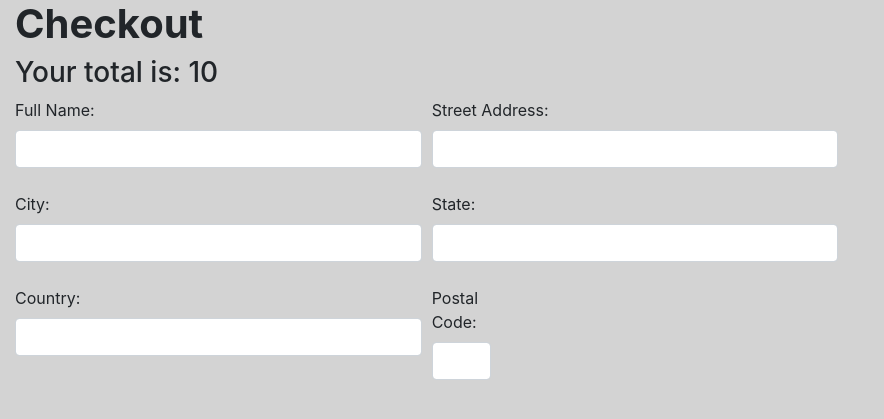
After one commit to Maxberman3/cs50project3public, a Django app: template redneck1/templates/redneck1/checkoutform.html in a window 1280 px wide. The commit adds this page. Shown: the top 419 px of the page, without its empty margins (0-884 px from the left). Run offline with Django 3.2, Linux system fonts and the light colour scheme; the template is opened without the code that fills it: most values are stand-ins (such as "Sample title", 1, 10 or a date in 2020); some libraries are stand-ins or nearby versions.

Commit message:
checkout setup. Error handled on ticketing

```diff
--- /dev/null
+++ b/redneck1/templates/redneck1/checkoutform.html
@@ -0,0 +1,63 @@
+<!DOCTYPE html>
+<html>
+<head>
+  <meta charset="utf-8">
+  <meta name="viewport" content="width=device-width, initial-scale=1, shrink-to-fit=no">
+  <!-- Bootstrap CSS -->
+  <link rel="stylesheet" href="https://stackpath.bootstrapcdn.com/bootstrap/4.1.3/css/bootstrap.min.css" integrity="sha384-MCw98/SFnGE8fJT3GXwEOngsV7Zt27NXFoaoApmYm81iuXoPkFOJwJ8ERdknLPMO" crossorigin="anonymous">
+  <title>Checkout</title>
+</head>
+<body style="background-color:lightgrey">
+  <div class="container-fluid">
+    <div class="row">
+      <div class="col-8">
+        <h1><strong>Checkout</strong></h1>
+        <h3>Your total is: {{total}}</h3>
+        <form class="form-group" method="post" action="{% url 'checkout' %}">
+          {% csrf_token %}
+        <div class="form-row">
+        <div class="col">
+        <label for='namefield'>Full Name:</label>
+        <input type="text" maxlength="700" name='full_name' class='form-control' id='namefield' required>
+      </div>
+        <div class="col">
+        <label for='addressfield'>Street Address:</label>
+        <input type="text" maxlength="700" name='address' class='form-control' id='addressfield' required>
+      </div>
+    </div>
+  </br>
+        <div class="form-row">
+          <div class="col">
+        <label for='cityfield'>City:</label>
+        <input type="text" maxlength="700" name='city' class='form-control' id='cityfield' required>
+      </div>
+        <div class="col">
+          <label for='statefield'>State:</label>
+          <input type="text" maxlength='14' name='state' class='form-control' id='statefield' required>
+      </div>
+    </div>
+  </br>
+      <div class="form-row">
+        <div class='col-6'>
+          <label for='countryfield'>Country:</label>
+          <input type="text" class='form-control' maxlength="74" name="country" id='countryfield' required>
+        </div>
+        <div class="col-1">
+        <label for='zipfield'>Postal Code:</label>
+        <input type='text' maxlength="5" name='zip' class='form-control' id='zipfield' required>
+      </div>
+      </div>
+      </br>
+        <script src="https://checkout.stripe.com/checkout.js" class="stripe-button"
+        data-key="{{stripe_key}}"
+        data-name="redneck_cruises_inc"
+        data-zip-code="true"
+        data-amount="{{stripetotal}}"
+        data-currency="usd">
+        </script>
+        </form>
+      </div>
+    </div>
+  </div>
+</body>
+</html>
--- a/redneck1/templates/redneck1/error.html
+++ b/redneck1/templates/redneck1/error.html
@@ -14,13 +14,17 @@
   body{
   background-color: lightgrey;
 }
+h2{
+  color:red;
+}
   </style>
 </head>
 <body>
   <div class="container-fluid">
+    <h2>Error!</h2>
   {{problem}}</br>
   {{message}}</br>
-  <a href="{{address}}"> Try again </a>
+  <strong><a href="{{address}}"> Try again </a></strong>
 </div>
 </body>
 </html>
--- a/redneck1/templates/redneck1/gettix.html
+++ b/redneck1/templates/redneck1/gettix.html
@@ -15,9 +15,9 @@
           <form action="{% url 'ticketsubmit' %}" method="post">
             {% csrf_token %}
           First Name: </br>
-          <input type="text" name="first_name" placeholder="Billy-Ray"></br>
+          <input type="text" name="first_name" placeholder="Billy-Ray" required></br>
           Last Name: </br>
-          <input type="text" name="last_name" placeholder="Chestnut"></br>
+          <input type="text" name="last_name" placeholder="Chestnut" required></br>
           <select name="cruise">
             {% for cruise in cruises %}
             <option value="{{cruise.id}}"> {{cruise.origin}} to {{cruise.destination}}
--- a/redneck1/templates/redneck1/gottix.html
+++ b/redneck1/templates/redneck1/gottix.html
@@ -10,8 +10,8 @@
 </head>
 <body>
   <h2> Reservation Made! </h2></br>
-  <p> Congragulations {{passengername}}! Reservations have been made for you on the cruise from {{cruiseinfo.origin}} to {{cruiseinfo.destination}}.
-    We're looking forward to seeing you then. Please arrive on time at {{cruiseinfo.origin}}. Before boarding the crew will holler out your name and if you are present
+  <p> Congragulations {{passengername}}! Reservations have been made for you on the cruise from {{cruise.origin}} to {{cruise.destination}}.
+    We're looking forward to seeing you then. Please arrive on time at {{cruise.origin}}. Before boarding the crew will holler out your name and if you are present
     you should shout back "YUP THATS ME! {{passengername}}! THE BEST DAMN HILLBILLY ON THE BOAT!".  At which point we collect proper payment for the trip, which includes but
     is not limited to: dollar bills, PBR, Kenny Chesney Records, belt buckles of a suitable size, and bj's from your sister.</p>
   </br>
--- a/redneck1/templates/redneck1/shoppingcart.html
+++ b/redneck1/templates/redneck1/shoppingcart.html
@@ -20,7 +20,7 @@
       {% endfor %}
     </ul>
     <h4> Grand Total: $<span id="total">{{total}}</span></h4>
-    <a href="/merch" class="btn btn-primary">Continue Shopping</a>    <a href="" class="btn btn-primary">Checkout</a>
+    <a href="/merch" class="btn btn-primary">Continue Shopping</a>    <a href="{% url 'checkout' %}" class="btn btn-primary">Checkout</a>
   </div>
   <script>
   $.ajaxSetup({data: {
--- a/redneck1/urls.py
+++ b/redneck1/urls.py
@@ -26,4 +26,6 @@ path("merch/fordt",views.fordt,name='fordt'),
 path("merch/addtocart",views.addtocart,name='addtocart'),
 path("merch/cart",views.shoppingcart,name='cart'),
 path("merch/cartremove",views.cartremove,name='cartremove'),
+path("merch/checkout",views.checkout,name='checkout'),
+path("merch/chckout",views.checkout,name='checkouthandle'),
 ]
```
Also changed, not shown: redneck1/models.py (+12 -0 lines), redneck1/views.py (+58 -8 lines).
